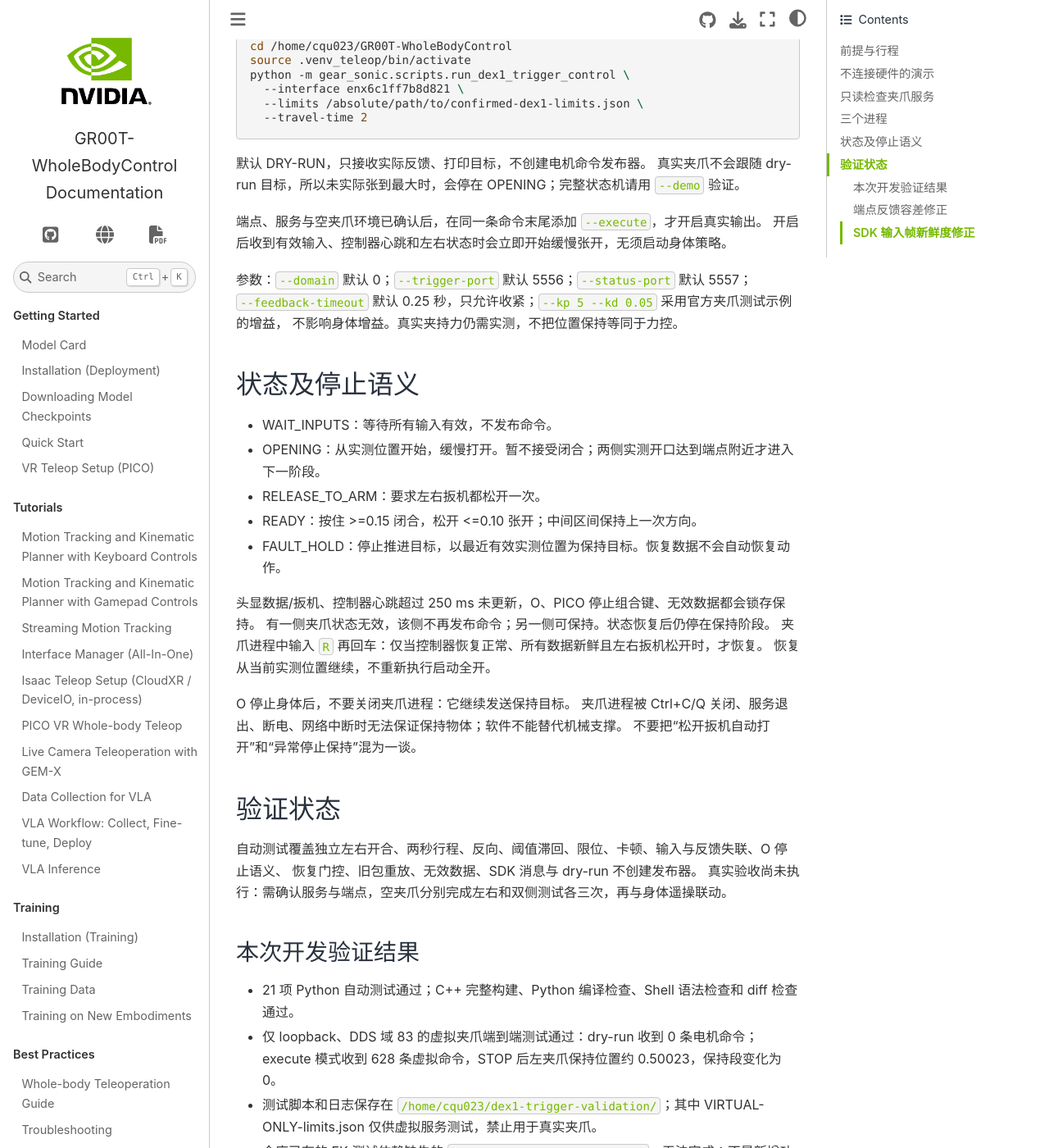
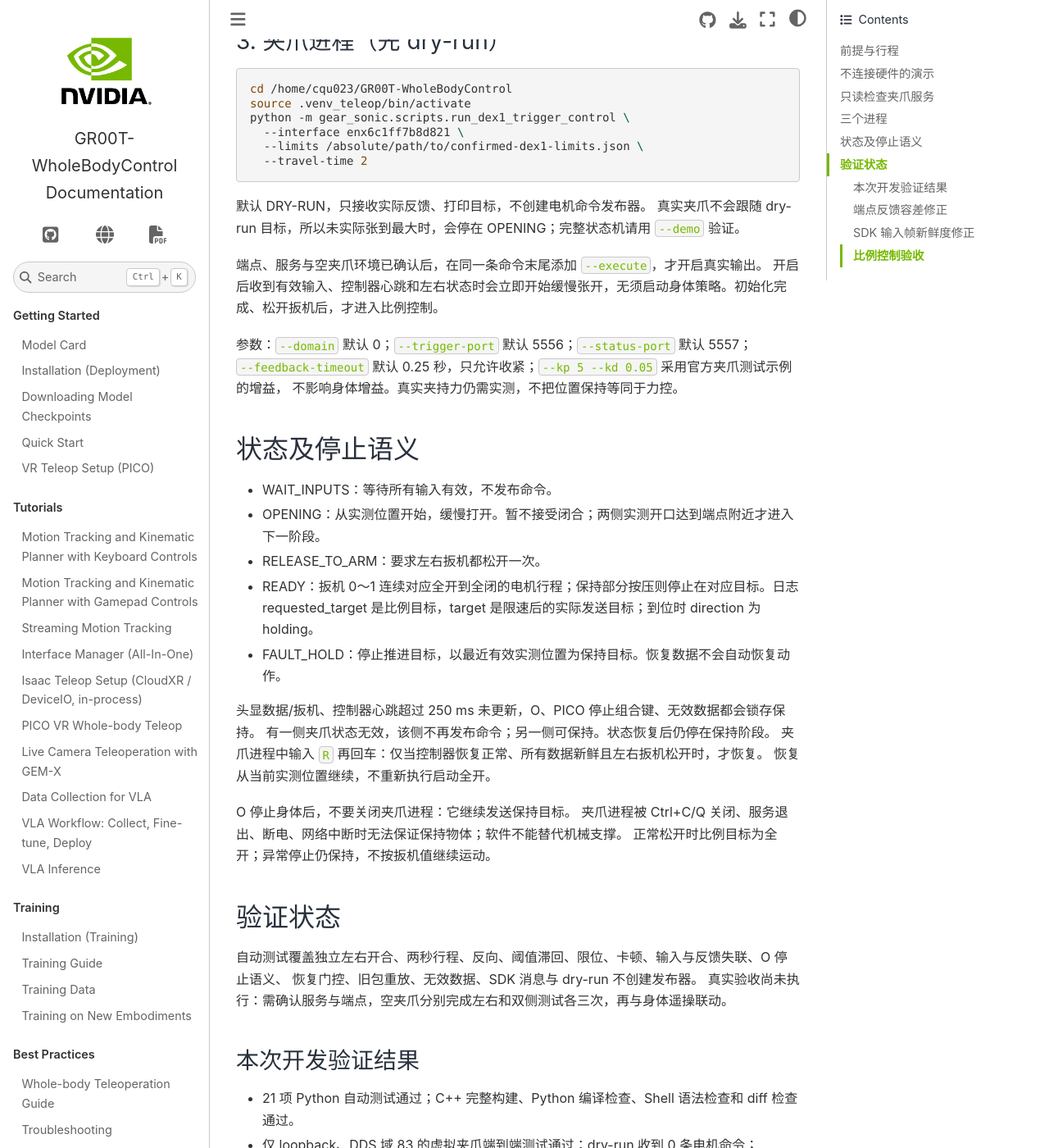
Before and after one commit to shibaiqian123/GR00T-WholeBodyControl, a Sphinx documentation site: the page built from docs/source/tutorials/dex1_trigger_control.md, in a window 1280 px wide and 1400 px high, scrolled down 1950 px. Shown: the whole window at 82% size. Built offline with Sphinx 7.4.7 and the Sphinx Book theme 1.1.4, drawn with Linux system fonts in a browser that asks for light colours; some of the changed text lies outside the part shown.

Commit message:
[feat] map Dex1 trigger depth to proportional gripper position

```diff
--- a/docs/source/tutorials/dex1_trigger_control.md
+++ b/docs/source/tutorials/dex1_trigger_control.md
@@ -1,8 +1,10 @@
-# Dex1-1 食指扳机渐进开合
+# Dex1-1 食指扳机深度比例控制
 
 此功能独立于身体策略和 Dex3，不修改身体增益、模型或观测配置。默认关闭。
-左食指扳机控制左夹爪，右食指扳机控制右夹爪；不是握把键，也不是扳机行程与开度一一对应。
-按住持续闭合，松开持续张开，完整行程默认 2 秒；中途反向从当前目标继续，不重置到端点。
+左食指扳机控制左夹爪，右食指扳机控制右夹爪；握把键不参与。
+扳机深度连续映射到标定电机位置：0 全开，0.5 半行程，1 全闭。保持半按就保持对应位置。
+公式：q_des = open_rad + trigger * (closed_rad - open_rad)。
+保留平滑速度限制，默认完整行程约 2 秒；--travel-time 调整的是限速，不是按住的闭合计时。
 
 ## 前提与行程
 
@@ -87,7 +89,7 @@
 真实夹爪不会跟随 dry-run 目标，所以未实际张到最大时，会停在 OPENING；完整状态机请用 `--demo` 验证。
 
 端点、服务与空夹爪环境已确认后，在同一条命令末尾添加 `--execute`，才开启真实输出。
-开启后收到有效输入、控制器心跳和左右状态时会立即开始缓慢张开，无须启动身体策略。
+开启后收到有效输入、控制器心跳和左右状态时会立即开始缓慢张开，无须启动身体策略。初始化完成、松开扳机后，才进入比例控制。
 
 参数：`--domain` 默认 0；`--trigger-port` 默认 5556；`--status-port` 默认 5557；
 `--feedback-timeout` 默认 0.25 秒，只允许收紧；`--kp 5 --kd 0.05` 采用官方夹爪测试示例的增益，
@@ -98,7 +100,7 @@
 - WAIT_INPUTS：等待所有输入有效，不发布命令。
 - OPENING：从实测位置开始，缓慢打开。暂不接受闭合；两侧实测开口达到端点附近才进入下一阶段。
 - RELEASE_TO_ARM：要求左右扳机都松开一次。
-- READY：按住 >=0.15 闭合，松开 <=0.10 张开；中间区间保持上一次方向。
+- READY：扳机 0～1 连续对应全开到全闭的电机行程；保持部分按压则停止在对应目标。日志 requested_target 是比例目标，target 是限速后的实际发送目标；到位时 direction 为 holding。
 - FAULT_HOLD：停止推进目标，以最近有效实测位置为保持目标。恢复数据不会自动恢复动作。
 
 头显数据/扳机、控制器心跳超过 250 ms 未更新，O、PICO 停止组合键、无效数据都会锁存保持。
@@ -108,7 +110,7 @@
 
 O 停止身体后，不要关闭夹爪进程：它继续发送保持目标。
 夹爪进程被 Ctrl+C/Q 关闭、服务退出、断电、网络中断时无法保证保持物体；软件不能替代机械支撑。
-不要把“松开扳机自动打开”和“异常停止保持”混为一谈。
+正常松开时比例目标为全开；异常停止仍保持，不按扳机值继续运动。
 
 ## 验证状态
 
@@ -144,3 +146,10 @@
 诊断包增加 source_timestamp_ns 和 freshness_source 字段。
 31 项测试通过，包括姿态线程不更新时的独立输入帧推进、时间戳冻结/重置和真实失联仍锁存。
 这份日志不能证明当时 SDK 输入帧本身是否也停顿；仍须现场验证，而非取消或延长超时保护。
+
+
+### 比例控制验收
+
+按用户更新要求，已将二值持续开合改为绝对比例位置目标。33 项自动测试通过，包含
+保持半按多秒不继续闭合、25%/75%/50%/100%/0% 往返、左右独立、小于原阈值的轻按也按比例响应。
+仅需重启夹爪进程使新控制逻辑生效；仍须用空夹爪验证实际位置跟随。
```
Also changed, not shown: 3 other files.
